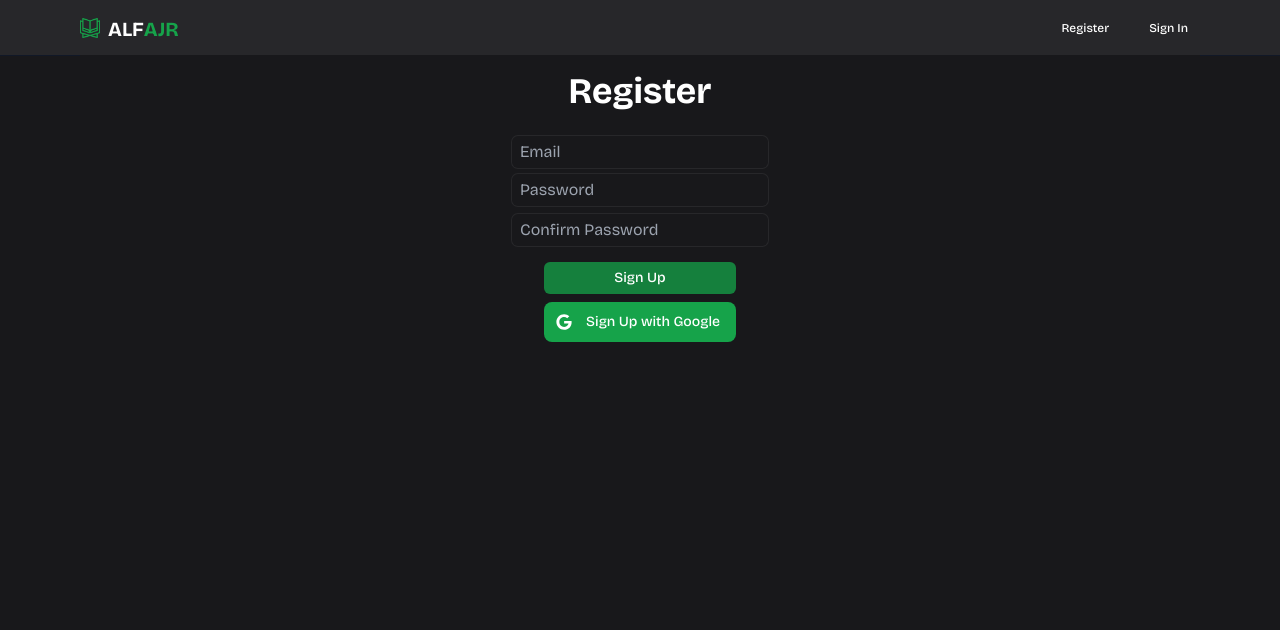
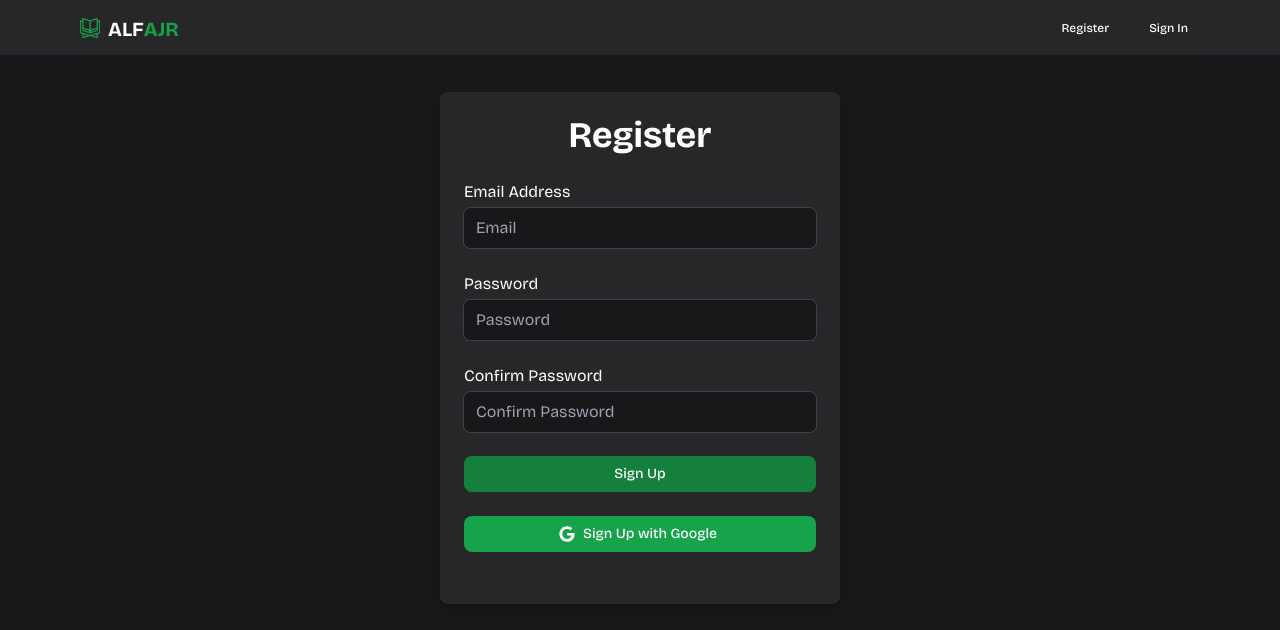
Before and after one commit to omar-t-ahmed/AlfAjr, a Next.js app: page /auth/register in a window 1280 px wide. Shown: the top 630 px of the page. Built offline with nearby package versions, Linux system fonts and the light colour scheme; no server answers.

Commit message:
add form styling

```diff
--- a/src/app/auth/login/page.tsx
+++ b/src/app/auth/login/page.tsx
@@ -16,30 +16,26 @@ const Login = () => {
             await signIn(email, password);
             router.push("/habit/view/all");
         } catch (error) {
-            setError("Failed to sign in");
+            setError("Incorrect Email or Password");
         }
     };
+
     const handleGoogleSignIn = async () => {
         try {
             const user = await googleSignUp();
             try {
-                // Check if the user exists in the database
-                const response = await axios.get(
-                    `/api/users?email=${user.email}`
-                );
+                const response = await axios.get(`/api/users?email=${user.email}`);
                 const dbUser = response.data;
                 if (dbUser.error) {
-                    // User does not exist, create the user
                     await axios.post("/api/users", {
                         email: user.email,
                         totalReward: 0,
                         friends: [],
                     });
                 } else {
-                    router.push("/habit/view/all")
+                    router.push("/habit/view/all");
                 }
             } catch (error: any) {
-                // If error occurs in fetching user, create the user
                 if (error.response && error.response.status === 404) {
                     await axios.post("/api/users", {
                         email: user.email,
@@ -50,44 +46,50 @@ const Login = () => {
                     throw error;
                 }
             }
-
             router.push("/");
         } catch (error) {
             setError("Failed to sign in");
         }
     };
+
     return (
-        <main className="bg-zinc-900 h-screen text-white">
-            <MaxWidthWrapper className="py-4">
-                <div className="flex flex-col items-center">
-                    <div className="font-bold text-4xl mb-6">Login</div>
-                    <div className="flex flex-col gap-1 mx-auto ">
+        <main className="bg-zinc-900 min-h-screen flex text-white">
+            <MaxWidthWrapper className="w-full sm:max-w-md px-4 sm:px-6 md:px-15 py-4">
+                <div className="flex flex-col items-center bg-zinc-800 p-6 rounded-lg shadow-lg mt-5 w-full">
+                    <div className="font-bold text-4xl mb-6">Sign in</div>
+                    <div className="flex flex-col gap-3 w-full">
+                        <div className="flex flex-col">
+                            <label className="mb-1" htmlFor="email">Email Address</label>
                             <input
+                                id="email"
                                 placeholder="Email"
-                            className="w-64 mb-1 py-1 px-2 rounded-md ring-1 ring-zinc-800 bg-zinc-900"
+                                className="w-full mb-3 py-2 px-3 rounded-md ring-1 ring-zinc-700 bg-zinc-900"
                                 onChange={(event) => setEmail(event.target.value)}
                                 type="email"
                             />
+                        </div>
+                        <div className="flex flex-col">
+                            <label className="mb-1" htmlFor="password">Password</label>
                             <input
+                                id="password"
                                 placeholder="Password"
-                            className="w-64 mb-1 py-1 px-2 rounded-md ring-1 ring-zinc-800 bg-zinc-900"
-                            onChange={(event) =>
-                                setPassword(event.target.value)
-                            }
+                                className="w-full mb-3 py-2 px-3 rounded-md ring-1 ring-zinc-700 bg-zinc-900"
+                                onChange={(event) => setPassword(event.target.value)}
                                 type="password"
                             />
+                        </div>
                         <div className="flex justify-center">
                             <button
                                 onClick={handleSignIn}
-                                className="mt-2 bg-green-700 hover:bg-green-600/90 rounded-md w-48 text-white py-1.5 font-medium rounded-lg text-sm px-4"
+                                className="bg-green-700 hover:bg-green-600/90 w-full text-white py-2 font-medium rounded-lg text-sm px-4"
                             >
                                 Sign In
                             </button>
                         </div>
-                        <div className="flex justify-center mt-4">
+                        <div className="flex justify-center mt-3">
                             <button
                                 onClick={handleGoogleSignIn}
-                                className="-mt-3 text-white w-48 bg-green-600 hover:bg-green-500/90 focus:ring-4 focus:outline-none focus:ring-[#4285F4]/50 font-medium rounded-lg text-sm px-4 py-2.5 text-center inline-flex items-center justify-between mb-2"
+                                className="text-white w-full bg-green-600 hover:bg-green-500/90 focus:ring-4 focus:outline-none focus:ring-[#4285F4]/50 font-medium rounded-lg text-sm px-4 py-2 inline-flex items-center justify-center"
                             >
                                 <svg
                                     className="mr-2 -ml-1 w-4 h-4"
@@ -107,7 +109,7 @@ const Login = () => {
                                 Sign In with Google
                             </button>
                         </div>
-                        <div className="text-center mt-2 text-red-500 font-semibold">
+                        <div className="text-center mt-4 text-red-500 font-semibold">
                             {error && <p>{error}</p>}
                         </div>
                     </div>
--- a/src/app/auth/register/page.tsx
+++ b/src/app/auth/register/page.tsx
@@ -16,15 +16,10 @@ const Register = () => {
         try {
             if (password === confirmPassword) {
                 try {
-                    // Check if user exists
-                    const response = await axios.get(
-                        `/api/users?email=${email}`
-                    );
+                    const response = await axios.get(`/api/users?email=${email}`);
                     const user = response.data;
                     if (user.error) {
-                        // User does not exist, proceed with sign-up
                         await signUp(email, password);
-                        // Create new user in the database
                         await axios.post("/api/users", {
                             email,
                             totalReward: 0,
@@ -34,8 +29,7 @@ const Register = () => {
                     } else {
                         setError("Email already in use");
                     }
-                } catch (error:any) {
-                    // If error occurs in fetching user, create the user
+                } catch (error: any) {
                     if (error.response && error.response.status === 404) {
                         await signUp(email, password);
                         await axios.post("/api/users", {
@@ -60,23 +54,18 @@ const Register = () => {
         try {
             const user = await googleSignUp();
             try {
-                // Check if the user exists in the database
-                const response = await axios.get(
-                    `/api/users?email=${user.email}`
-                );
+                const response = await axios.get(`/api/users?email=${user.email}`);
                 const dbUser = response.data;
                 if (dbUser.error) {
-                    // User does not exist, create the user
                     await axios.post("/api/users", {
                         email: user.email,
                         totalReward: 0,
                         friends: [],
                     });
                 } else {
-                    router.push("/")
+                    router.push("/");
                 }
             } catch (error: any) {
-                // If error occurs in fetching user, create the user
                 if (error.response && error.response.status === 404) {
                     await axios.post("/api/users", {
                         email: user.email,
@@ -87,7 +76,6 @@ const Register = () => {
                     throw error;
                 }
             }
-
             router.push("/");
         } catch (error) {
             setError("Failed to sign in");
@@ -95,45 +83,53 @@ const Register = () => {
     };
 
     return (
-        <main className="bg-zinc-900 h-screen text-white">
-            <MaxWidthWrapper className="py-4">
-                <div className="flex flex-col items-center">
+        <main className="bg-zinc-900 min-h-screen flex text-white">
+            <MaxWidthWrapper className="w-full sm:max-w-md px-4 sm:px-6 md:px-15 py-4">
+                <div className="flex flex-col items-center bg-zinc-800 p-6 rounded-lg shadow-lg mt-5 w-full">
                     <div className="font-bold text-4xl mb-6">Register</div>
-                    <div className="flex flex-col gap-1 mx-auto ">
+                    <div className="flex flex-col gap-3 w-full">
+                        <div className="flex flex-col">
+                            <label className="mb-1" htmlFor="email">Email Address</label>
                             <input
+                                id="email"
                                 placeholder="Email"
-                            className="w-64 mb-0.5 py-1 px-2 rounded-md ring-1 ring-zinc-800 bg-zinc-900"
+                                className="w-full mb-3 py-2 px-3 rounded-md ring-1 ring-zinc-700 bg-zinc-900"
                                 onChange={(event) => setEmail(event.target.value)}
                                 type="email"
                             />
+                        </div>
+                        <div className="flex flex-col">
+                            <label className="mb-1" htmlFor="password">Password</label>
                             <input
+                                id="password"
                                 placeholder="Password"
-                            className="w-64 mb-1 py-1 px-2 rounded-md ring-1 ring-zinc-800 bg-zinc-900"
-                            onChange={(event) =>
-                                setPassword(event.target.value)
-                            }
+                                className="w-full mb-3 py-2 px-3 rounded-md ring-1 ring-zinc-700 bg-zinc-900"
+                                onChange={(event) => setPassword(event.target.value)}
                                 type="password"
                             />
+                        </div>
+                        <div className="flex flex-col">
+                            <label className="mb-1" htmlFor="confirmPassword">Confirm Password</label>
                             <input
+                                id="confirmPassword"
                                 placeholder="Confirm Password"
-                            className="w-64 mb-1 py-1 px-2 rounded-md ring-1 ring-zinc-800 bg-zinc-900"
-                            onChange={(event) =>
-                                setConfirmPassword(event.target.value)
-                            }
+                                className="w-full mb-3 py-2 px-3 rounded-md ring-1 ring-zinc-700 bg-zinc-900"
+                                onChange={(event) => setConfirmPassword(event.target.value)}
                                 type="password"
                             />
+                        </div>
                         <div className="flex justify-center">
                             <button
                                 onClick={handleSignUp}
-                                className="mt-2 bg-green-700 hover:bg-green-600/90 rounded-md w-48 text-white py-1.5 font-medium rounded-lg text-sm px-"
+                                className="bg-green-700 hover:bg-green-600/90 w-full text-white py-2 font-medium rounded-lg text-sm px-4"
                             >
                                 Sign Up
                             </button>
                         </div>
-                        <div className="flex justify-center mt-4">
+                        <div className="flex justify-center mt-3">
                             <button
                                 onClick={handleGoogleSignUp}
-                                className="-mt-3 text-white w-48  bg-green-600 hover:bg-green-500/90 focus:ring-4 focus:outline-none focus:ring-[#4285F4]/50 font-medium rounded-lg text-sm px-4 py-2.5 text-center inline-flex items-center justify-between mb-2"
+                                className="text-white w-full bg-green-600 hover:bg-green-500/90 focus:ring-4 focus:outline-none focus:ring-[#4285F4]/50 font-medium rounded-lg text-sm px-4 py-2 inline-flex items-center justify-center"
                             >
                                 <svg
                                     className="mr-2 -ml-1 w-4 h-4"
@@ -153,7 +149,7 @@ const Register = () => {
                                 Sign Up with Google
                             </button>
                         </div>
-                        <div className="text-center mt-2 text-red-500 font-semibold">
+                        <div className="text-center mt-4 text-red-500 font-semibold">
                             {error && <p>{error}</p>}
                         </div>
                     </div>
```
Lines whose indentation alone changed are shown as unchanged.
